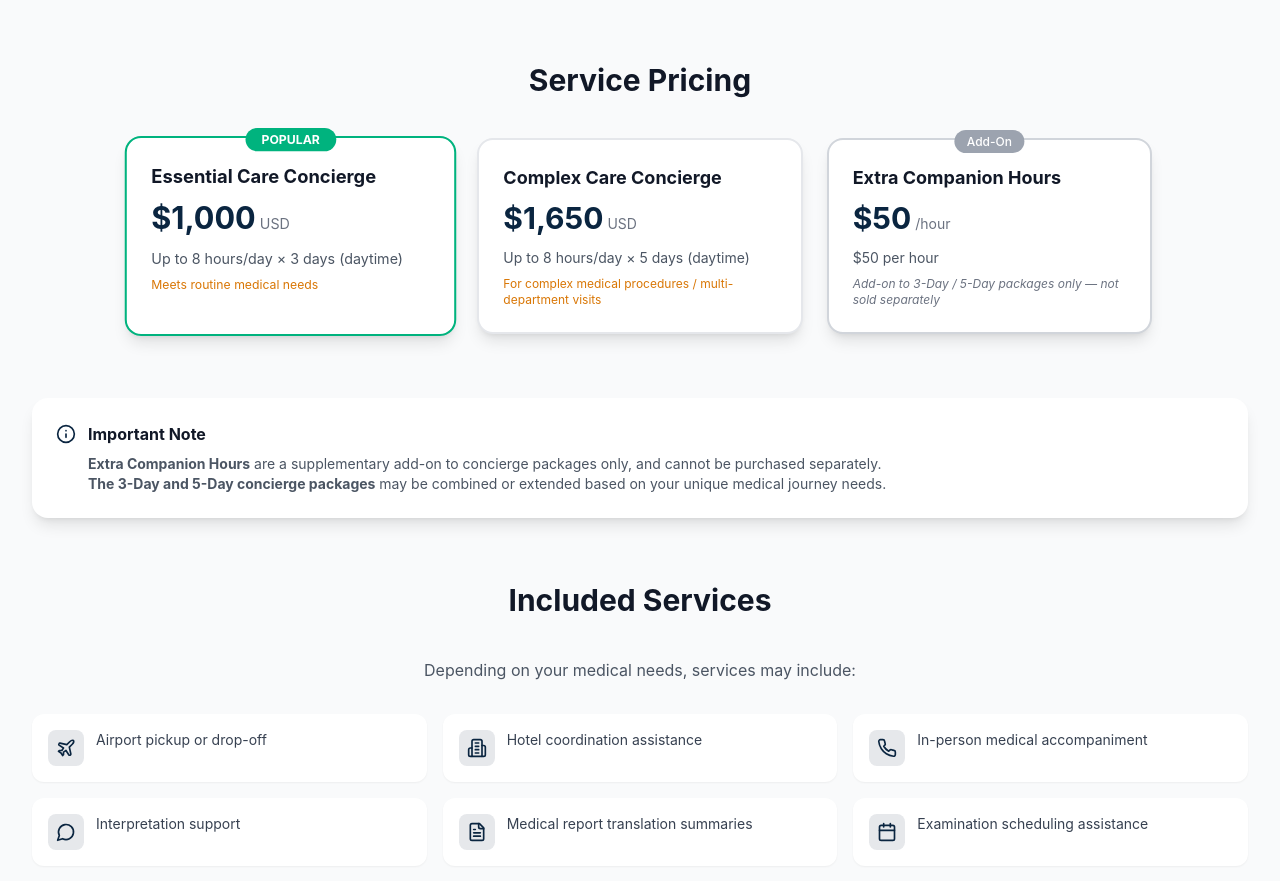
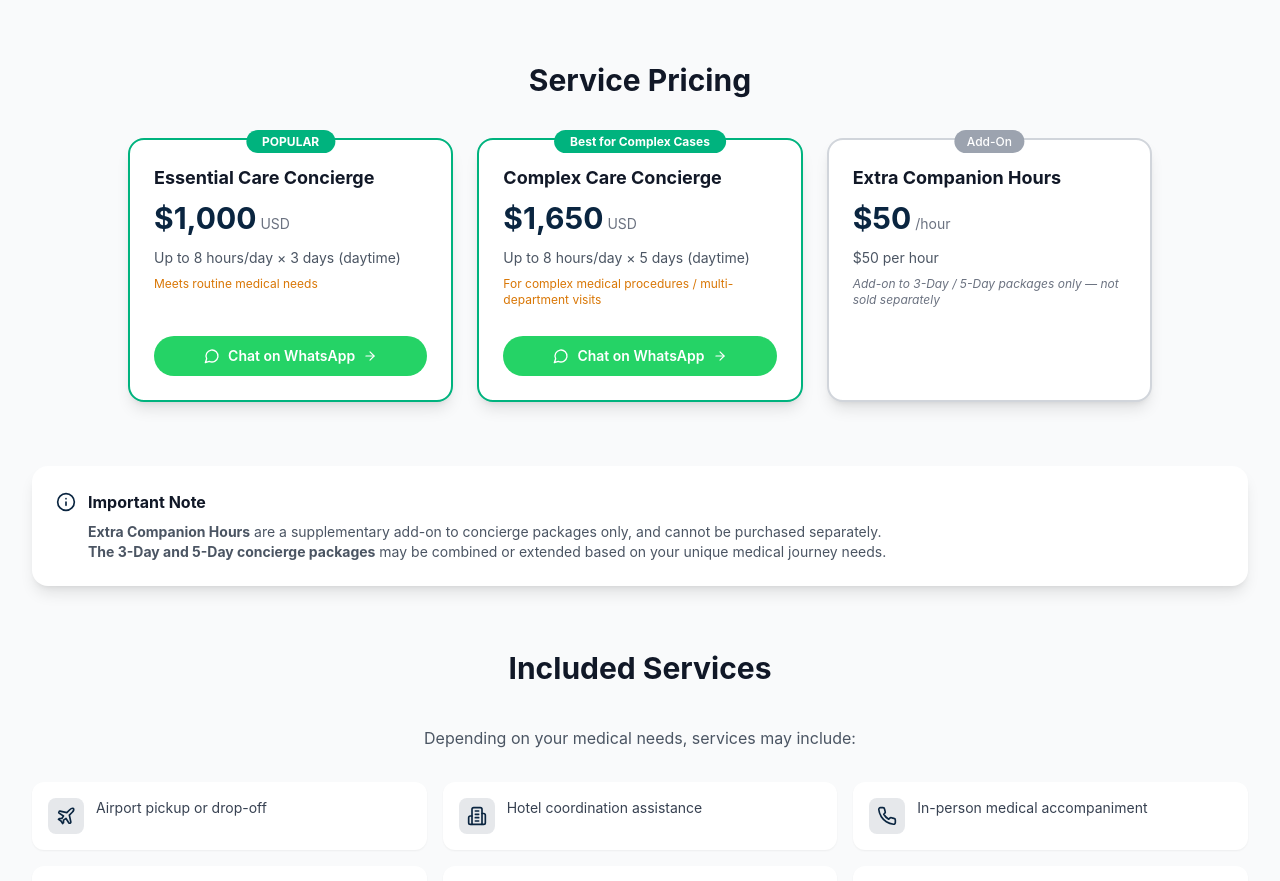
Before and after one commit to linglingsaiko/ShanghaiMed, a Next.js app: page / in a window 1280 px wide. Shown: the part 8048-8929 px from the top of the page. Built offline with nearby package versions, Linux system fonts and the light colour scheme; no server answers.

Commit message:
Pricing: both paid packages (000 & 650) get green border + WhatsApp CTA with pre-filled package inquiry message

```diff
--- a/components/sections/Pricing.tsx
+++ b/components/sections/Pricing.tsx
@@ -5,8 +5,13 @@ import Link from 'next/link'
 import { Check, Clock, Calendar, Phone, Plane, Building2, FileText, Car, MessageCircle, Info, Shield, ArrowRight } from 'lucide-react'
 import { useLanguage } from '@/contexts/LanguageContext'
 
+const WHATSAPP_LINK = 'https://wa.me/8613818274110'
+
 const Pricing: React.FC = () => {
-  const { t, tArr, localePath } = useLanguage()
+  const { t, tArr, localePath, language } = useLanguage()
+  const isJapanese = language === 'ja'
+  const primaryLink = isJapanese ? 'https://line.me/ti/p/cD_Ed4GHBM' : WHATSAPP_LINK
+  const primaryLabel = isJapanese ? 'LINEで相談' : 'Chat on WhatsApp'
 
   // 3 packages: Essential Care / Complex Care / Extra Companion Hours (add-on, last)
   const packages = [
@@ -15,12 +20,14 @@ const Pricing: React.FC = () => {
       icon: Calendar,
       type: 'core',
       popular: true,
+      ctaMsg: "Hi Sara, I'm interested in the Essential Care Concierge ($1,000 / 3-day package). Can you share more details?",
     },
     {
       priceUsd: '$1,650',
       icon: Calendar,
       type: 'core',
-      popular: false,
+      popular: true,
+      ctaMsg: "Hi Sara, I'm interested in the Complex Care Concierge ($1,650 / 5-day package). Can you share more details?",
     },
     {
       priceUsd: '$50',
@@ -134,19 +141,17 @@ const Pricing: React.FC = () => {
             {packages.map((pkg, index) => (
               <div
                 key={index}
-                className={`relative bg-white rounded-2xl p-6 shadow-lg border-2 transition-all hover:shadow-xl ${
+                className={`relative bg-white rounded-2xl p-6 shadow-lg border-2 transition-all hover:shadow-xl flex flex-col ${
                   pkg.type === 'core'
-                    ? pkg.popular
-                      ? 'border-accent scale-[1.02]'
-                      : 'border-gray-200'
+                    ? 'border-accent'
                     : 'border-gray-300 bg-gray-50'
                 }`}
               >
-                {/* Popular Badge */}
-                {pkg.type === 'core' && pkg.popular && (
-                  <div className="absolute -top-3 left-1/2 -translate-x-1/2">
+                {/* Top Badge */}
+                {pkg.type === 'core' && (
+                  <div className="absolute -top-3 left-1/2 -translate-x-1/2 whitespace-nowrap">
                     <span className="bg-accent text-white text-xs font-bold px-4 py-1 rounded-full">
-                      {t('pricing.popularBadge')}
+                      {index === 0 ? t('pricing.popularBadge') : 'Best for Complex Cases'}
                     </span>
                   </div>
                 )}
@@ -170,9 +175,25 @@ const Pricing: React.FC = () => {
                   )}
                 </div>
                 <p className="text-sm text-gray-600 mb-2">{getPkg(index, 'duration', packageDurationFallback[index])}</p>
-                <p className={`text-xs ${pkg.type === 'addon' ? 'text-gray-500 italic' : 'text-amber-600'}`}>
+                <p className={`text-xs mb-5 ${pkg.type === 'addon' ? 'text-gray-500 italic' : 'text-amber-600'}`}>
                   {getPkg(index, 'description', packageDescFallback[index])}
                 </p>
+
+                {/* CTA button for core packages */}
+                {pkg.type === 'core' && (
+                  <div className="mt-auto pt-2">
+                    <a
+                      href={`${primaryLink}?text=${encodeURIComponent(pkg.ctaMsg || '')}`}
+                      target="_blank"
+                      rel="noopener noreferrer"
+                      className="inline-flex w-full items-center justify-center gap-2 bg-[#25D366] hover:bg-[#1fb855] text-white font-semibold px-5 py-2.5 rounded-full text-sm transition-all hover:shadow-md"
+                    >
+                      <MessageCircle className="w-4 h-4" />
+                      {primaryLabel}
+                      <ArrowRight className="w-3.5 h-3.5" />
+                    </a>
+                  </div>
+                )}
               </div>
             ))}
           </div>
```
